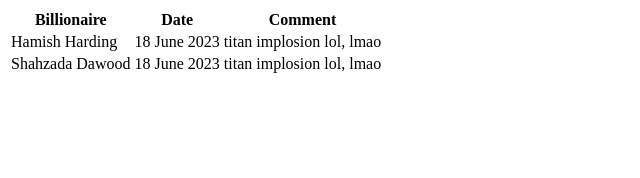
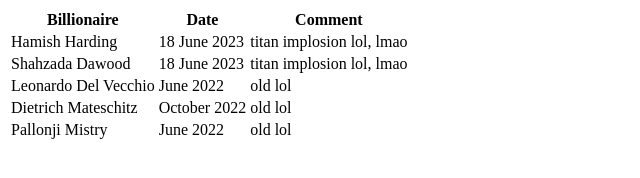
Before and after one commit to PatrickDattilio/deadbillionaires.lol, a plain HTML site: page index.html in a window 1280 px wide. Shown: the whole page, without its empty margins (0-640 px from the left). Drawn offline with Linux system fonts and the light colour scheme.

Commit message:
3 off forbes list

```diff
--- a/index.html
+++ b/index.html
@@ -15,5 +15,20 @@
       <td>18 June 2023</td>
       <td>titan implosion lol, lmao</td>
     </tr>
+    <tr>
+      <td>Leonardo Del Vecchio</td>
+      <td>June 2022</td>
+      <td>old lol</td>
+    </tr>
+    <tr>
+      <td>Dietrich Mateschitz</td>
+      <td>October 2022</td>
+      <td>old lol</td>
+    </tr>
+    <tr>
+      <td>Pallonji Mistry</td>
+      <td>June 2022</td>
+      <td>old lol</td>
+    </tr>
   </table>
 </html>
```
